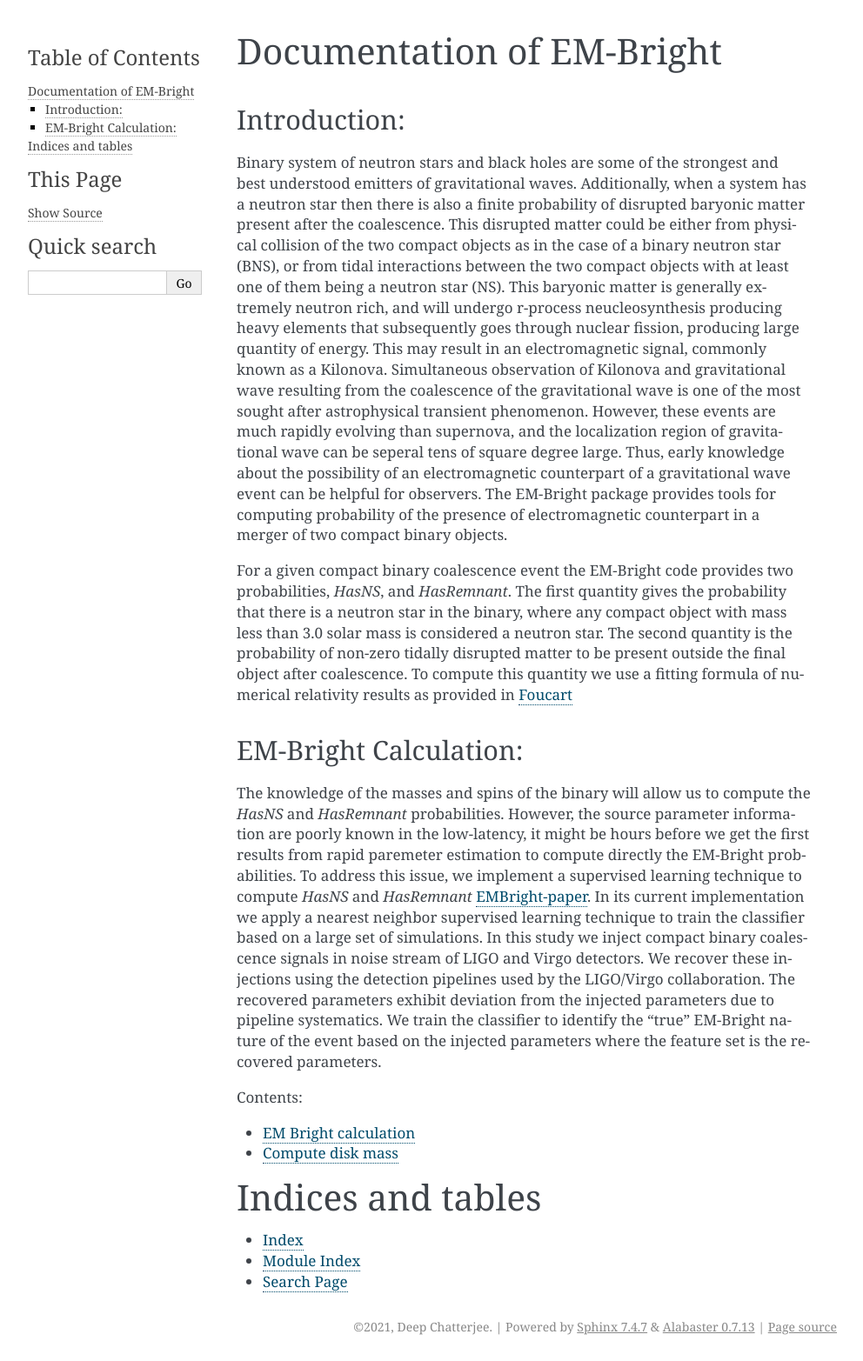
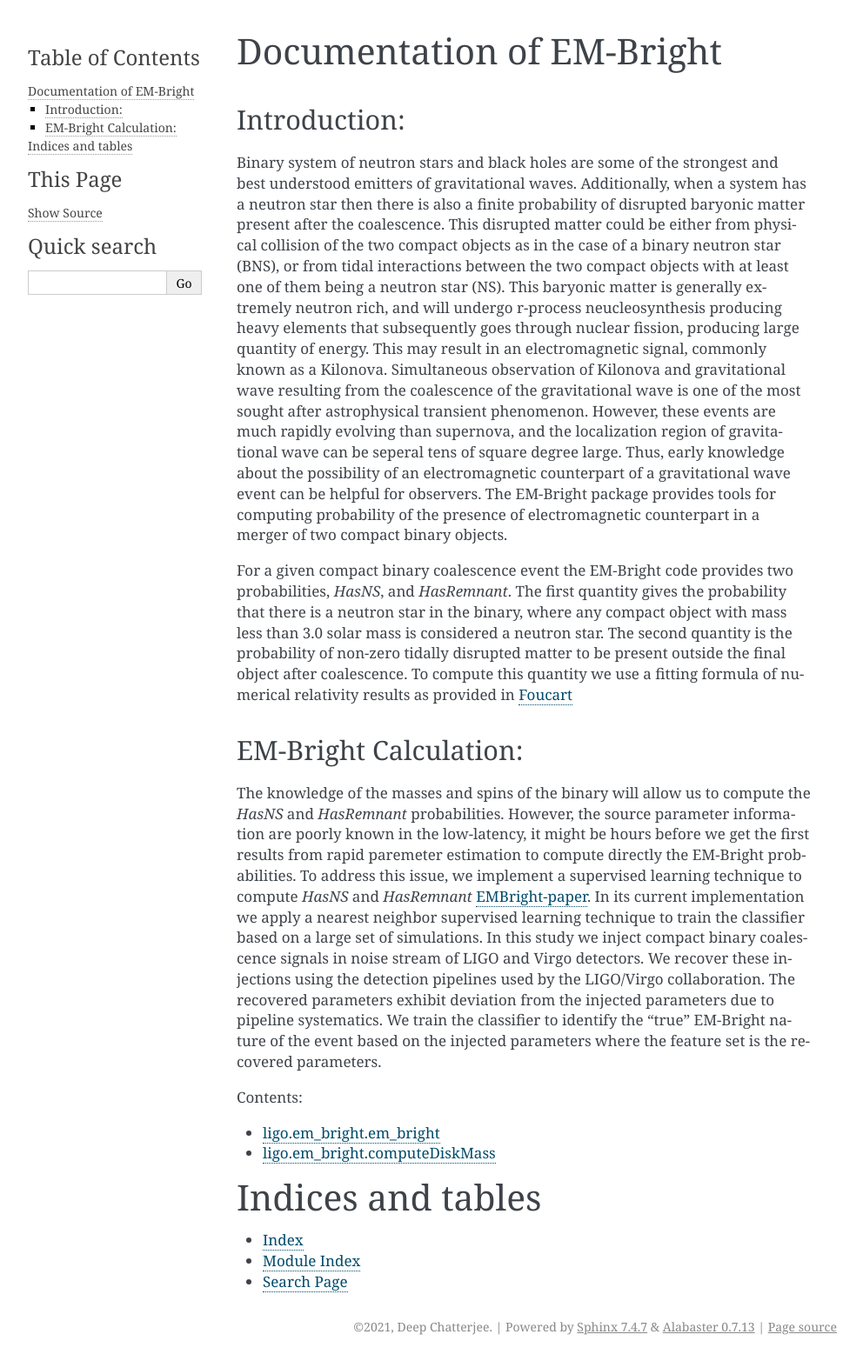
Before and after one commit to seiyatsukamoto/em-bright-seiyat, a Sphinx documentation site: the page built from doc/index.rst, in a window 1280 px wide. Shown: the whole page at 87% size, without its empty margins (148-1140 px from the left). Built offline with Sphinx 7.4.7, drawn with Linux system fonts in a browser that asks for light colours.

```diff
--- a/doc/compute_disk_mass.rst
+++ b/doc/compute_disk_mass.rst
@@ -1,3 +1,3 @@
-Compute disk mass
------------------
+ligo.em_bright.computeDiskMass
+------------------------------
 .. automodule:: ligo.em_bright.computeDiskMass
--- a/doc/conf.py
+++ b/doc/conf.py
@@ -62,15 +62,17 @@ exclude_patterns = ['_build', 'Thumbs.db', '.DS_Store', '**.ipynb_checkpoints']
 pygments_style = 'sphinx'
 
 autodoc_mock_imports = [
-    'numpy',
-    'numpy.core',
-    'scipy',
+    'argparse',
+    'astropy',
+    'configparser',
     'h5py',
-    'astropy',
     'lal',
     'lalsimulation',
-    'argparse',
-    'configparser'
+    'ligo.em_bright.data',
+    'ligo.em_bright.utils',
+    'pandas',
+    'scipy',
+    'sklearn'
 ]
 
 autodoc_default_options = {
--- a/doc/em_bright.rst
+++ b/doc/em_bright.rst
@@ -1,3 +1,3 @@
-EM Bright calculation
----------------------
+ligo.em_bright.em_bright
+------------------------
 .. automodule:: ligo.em_bright.em_bright
--- a/doc/index.rst
+++ b/doc/index.rst
@@ -63,7 +63,7 @@ is the recovered parameters.
 
 
 .. toctree::
-   :maxdepth: 2
+   :maxdepth: 1
    :caption: Contents:
 
    em_bright
```
